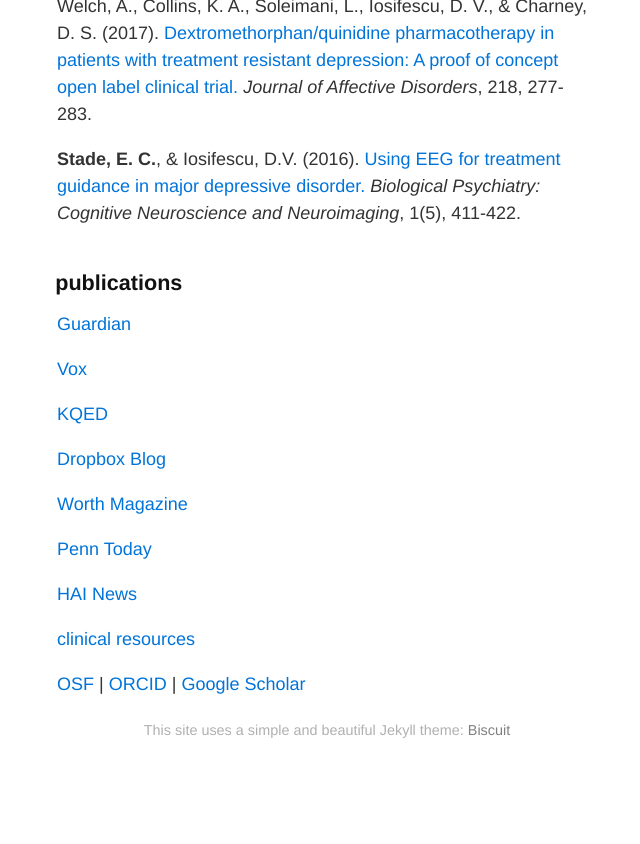
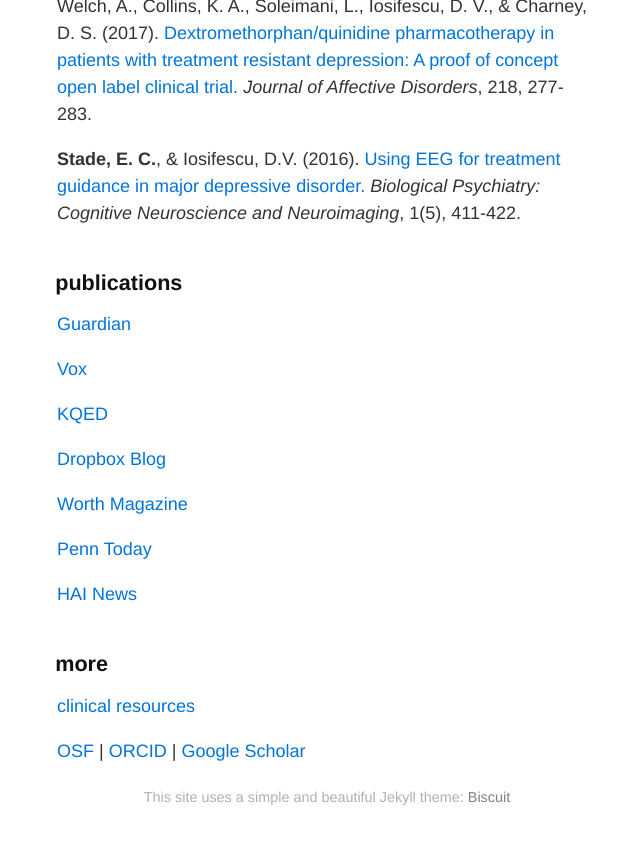
Before and after one commit to betsystade/betsystade.github.io, a Jekyll site: the page built from index.md, in a window 1280 px wide and 900 px high, scrolled down 2772 px. Shown: the top 844 px of the window, without its empty margins (313-953 px from the left). Built offline with Jekyll 4.4.1, drawn with Linux system fonts in a browser that asks for light colours; our own code applies the rules of GitHub Pages for plain Markdown files.

Commit message:
fixed more

```diff
--- a/index.md
+++ b/index.md
@@ -82,7 +82,7 @@ disorder.](https://doi.org/10.1016/j.bpsc.2016.06.002) *Biological Psychiatry: C
 [HAI News](https://hai.stanford.edu/news/blueprint-using-ai-psychotherapy)
 
 
-
+## more
 
 [clinical resources](resources)
 
```
